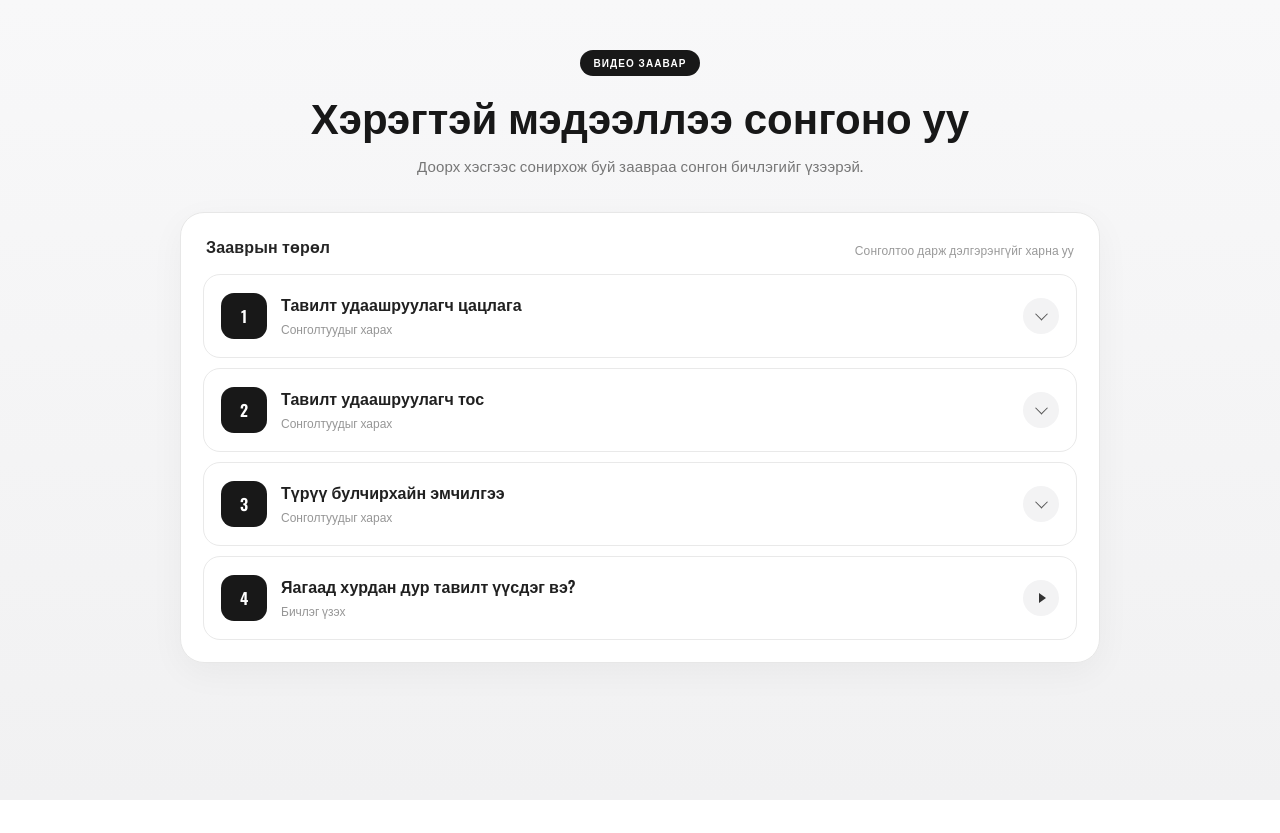
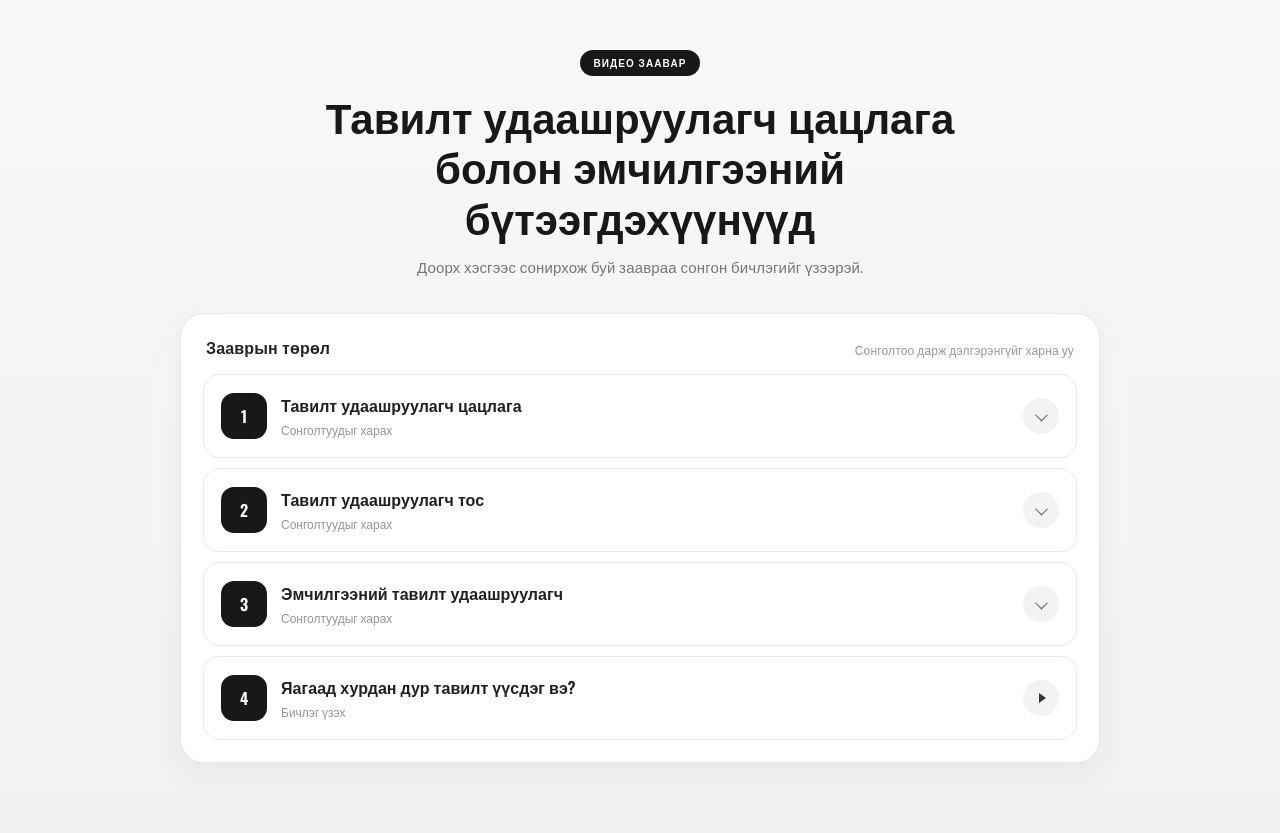
Before and after one commit to Boona06/Video, a Next.js app: page / in a window 1280 px wide. Before the commit the page ends 800 px from the top, so only its background shows below. Built offline with nearby package versions, Linux system fonts and the light colour scheme.

Commit message:
title fix

```diff
--- a/app/page.tsx
+++ b/app/page.tsx
@@ -43,7 +43,7 @@ const sections: Section[] = [
     ],
   },
   {
-    title: "Түрүү булчирхайн эмчилгээ",
+    title: "Эмчилгээний тавилт удаашруулагч",
     items: [
       {
         title: "Аппарат",
@@ -108,7 +108,7 @@ export default function HomePage() {
         <header className="page-header">
           <div className="eyebrow">ВИДЕО ЗААВАР</div>
 
-          <h1>Хэрэгтэй мэдээллээ сонгоно уу</h1>
+          <h1>Тавилт удаашруулагч цацлага болон эмчилгээний бүтээгдэхүүнүүд</h1>
 
           <p>Доорх хэсгээс сонирхож буй заавраа сонгон бичлэгийг үзээрэй.</p>
         </header>
```
